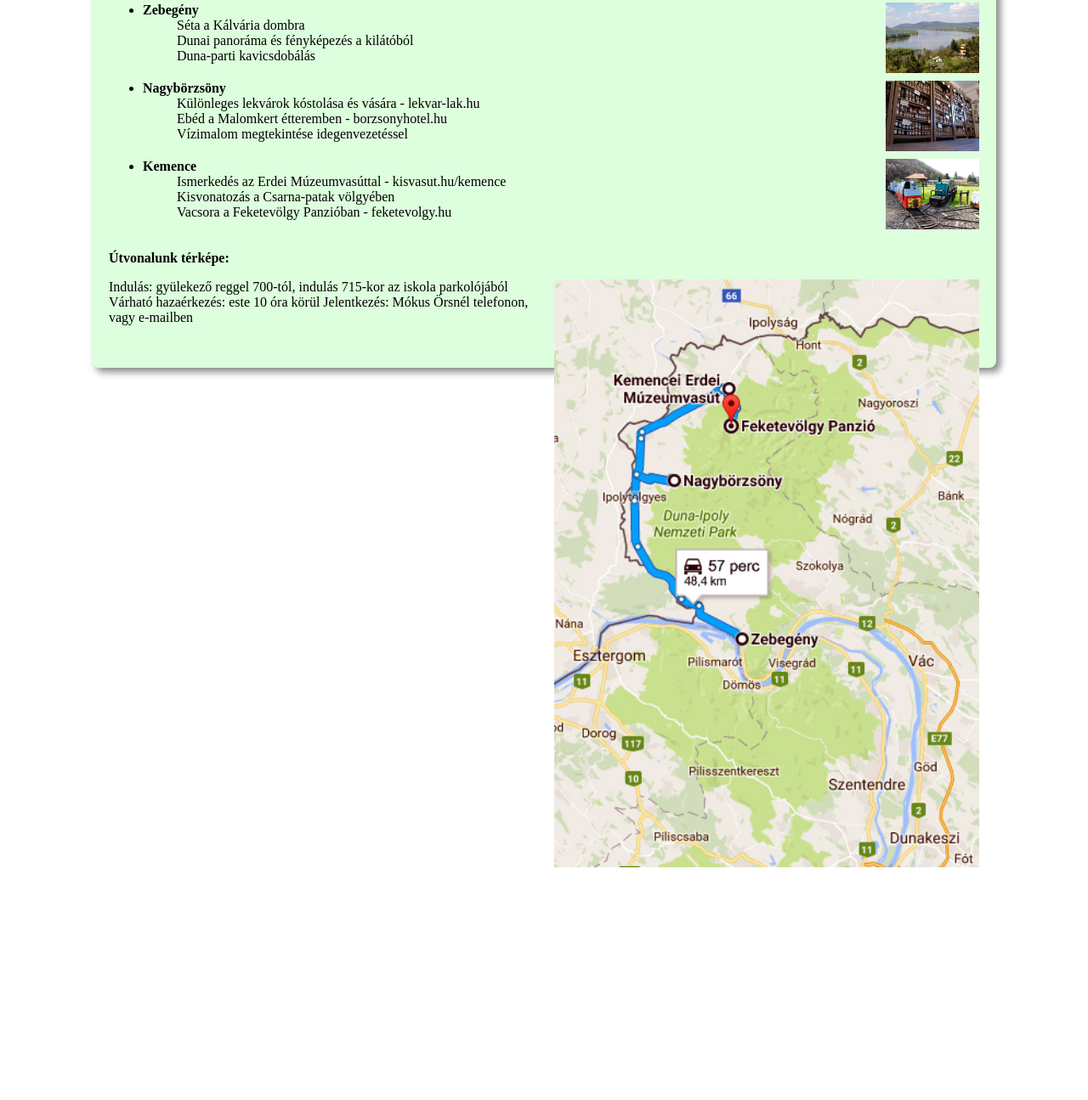
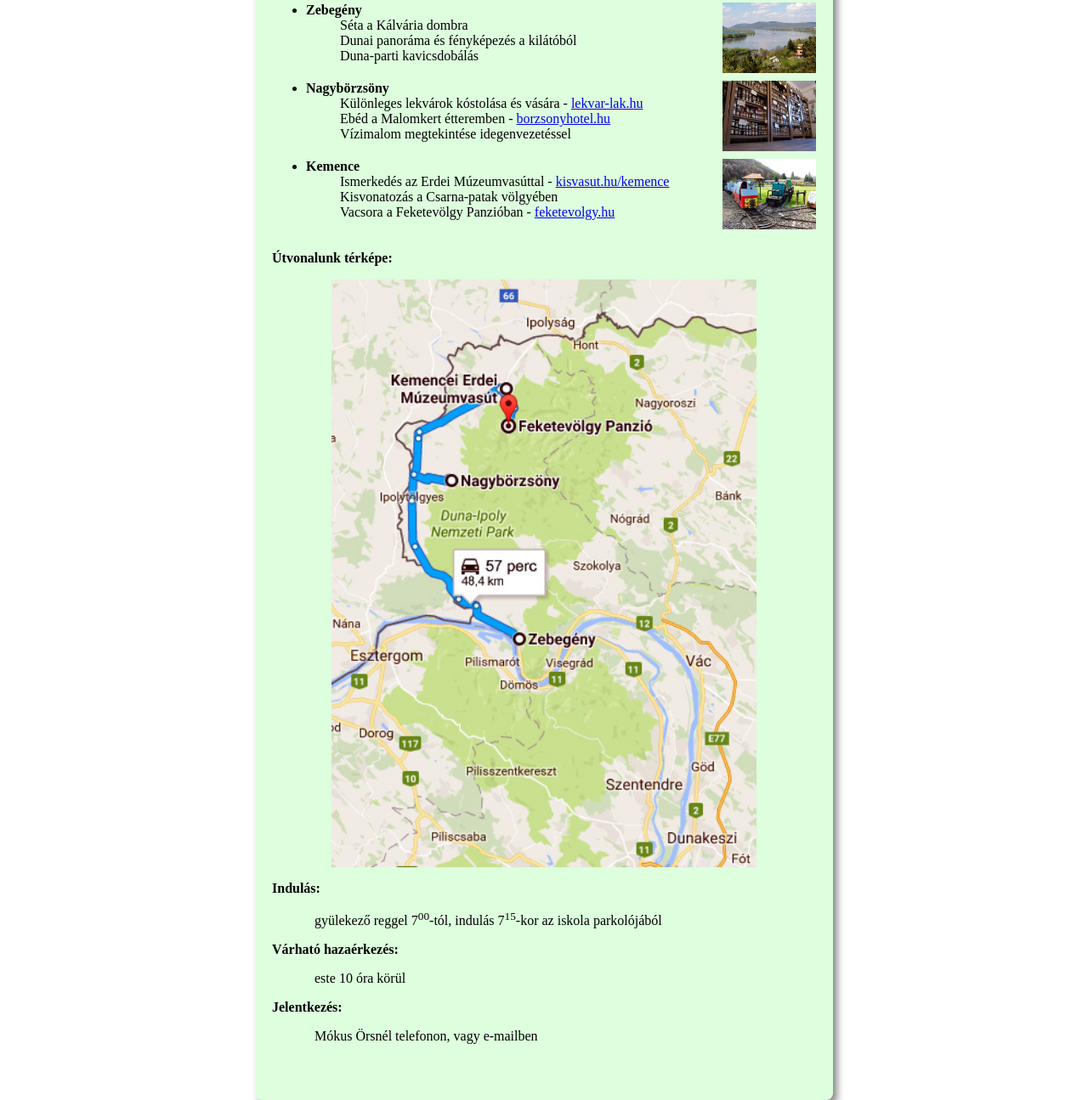
Before and after one commit to Martin65432/Masodik-anyag, a plain HTML site: page index.html in a window 1280 px wide. Shown: the part 267-1562 px from the top of the page at 85% size. Before the commit the page ends 1288 px from the top, so only its background shows below. Drawn offline with Linux system fonts and the light colour scheme.

Commit message:
elso kommit

```diff
--- a/index.html
+++ b/index.html
@@ -26,8 +26,8 @@
             <img src='./images/lekvarlak.jpg' alt='lekvárlak' />
             <b>Nagybörzsöny</b>
             <ul class="belso">
-                <li>Különleges lekvárok kóstolása és vására - lekvar-lak.hu</li>
-                <li>Ebéd a Malomkert étteremben - borzsonyhotel.hu</li>
+                <li>Különleges lekvárok kóstolása és vására - <a href='#'>lekvar-lak.hu</a></li>
+                <li>Ebéd a Malomkert étteremben - <a href='#'>borzsonyhotel.hu</a></li>
                 <li>Vízimalom megtekintése idegenvezetéssel</li>
             </ul>
 
@@ -36,9 +36,9 @@
             <img src='./images/kisvasut.jpg' alt='kisvasut' />
             <b>Kemence</b>
             <ul class="belso">
-                <li>Ismerkedés az Erdei Múzeumvasúttal - kisvasut.hu/kemence</li>
+                <li>Ismerkedés az Erdei Múzeumvasúttal - <a href='#'>kisvasut.hu/kemence</a></li>
                 <li>Kisvonatozás a Csarna-patak völgyében</li>
-                <li>Vacsora a Feketevölgy Panzióban - feketevolgy.hu</li>
+                <li>Vacsora a Feketevölgy Panzióban - <a href='#'>feketevolgy.hu</a></li>
             </ul>
         </li>
     </ul>
@@ -46,14 +46,14 @@
     <img id='terkep' src='./images/borzsony_utvonal.jpg' alt='útvonal' />
 
 
-Indulás:
-gyülekező reggel 700-tól, indulás 715-kor az iskola parkolójából
+<p><b>Indulás:</b></p>
+<p class="behuz">gyülekező reggel 7<sup>00</sup>-tól, indulás 7<sup>15</sup>-kor az iskola parkolójából</p>
 
-Várható hazaérkezés:
-este 10 óra körül
+<p><b>Várható hazaérkezés:</b></p>
+<p class="behuz">este 10 óra körül</p>
 
-Jelentkezés:
-Mókus Örsnél telefonon, vagy e-mailben
+<p><b>Jelentkezés:</b></p>
+<p class="behuz">Mókus Örsnél telefonon, vagy e-mailben</p>
 
 </body>
 </html>
--- a/stilus.css
+++ b/stilus.css
@@ -10,7 +10,7 @@ html {
 body {
     background-color: #ddffdd;
     /* A body középre zárása. */
-    width: 80%;
+    width: 50%;
     margin: auto;
     padding-top: 50px;
     padding-left: 20px;
@@ -39,5 +39,13 @@ img {
 }
 
 #terkep {
+    float: none;
+    display: block;
     width: 500px;
+    margin: auto;
 }
+.behuz{
+    font-weight: normal;
+text-indent: 50px;
+
+}
```
